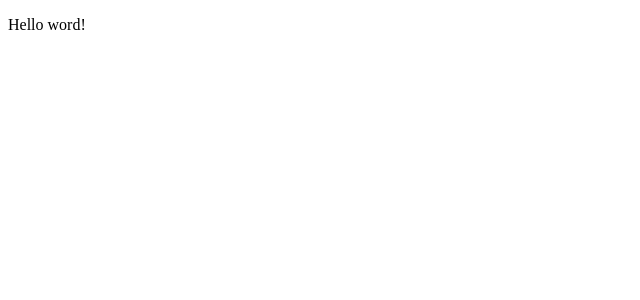
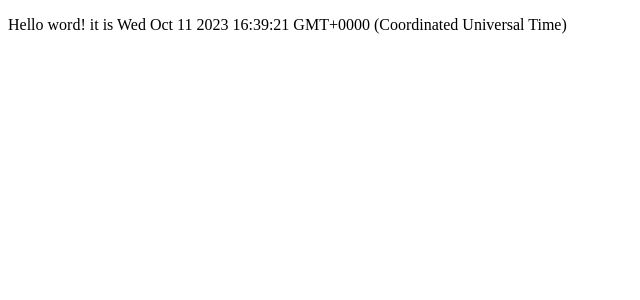
Before and after one commit to SubhaChandiran/react-demo-deploy, a React (Vite) app: page / in a window 1280 px wide. Shown: the top 300 px of the page, without its empty margins (0-640 px from the left). Built offline with nearby package versions, Linux system fonts and the light colour scheme.

Commit message:
added time info in App.jsx

```diff
--- a/src/App.jsx
+++ b/src/App.jsx
@@ -1,9 +1,10 @@
 const App = () => {
 
-  console.log("Hello word form component App")
+  const now = new Date();
+
   return (
     <div>
-      <p>Hello word!</p>
+      <p>Hello word! it is { now.toString() }</p>
     </div>
   )
 }
```
